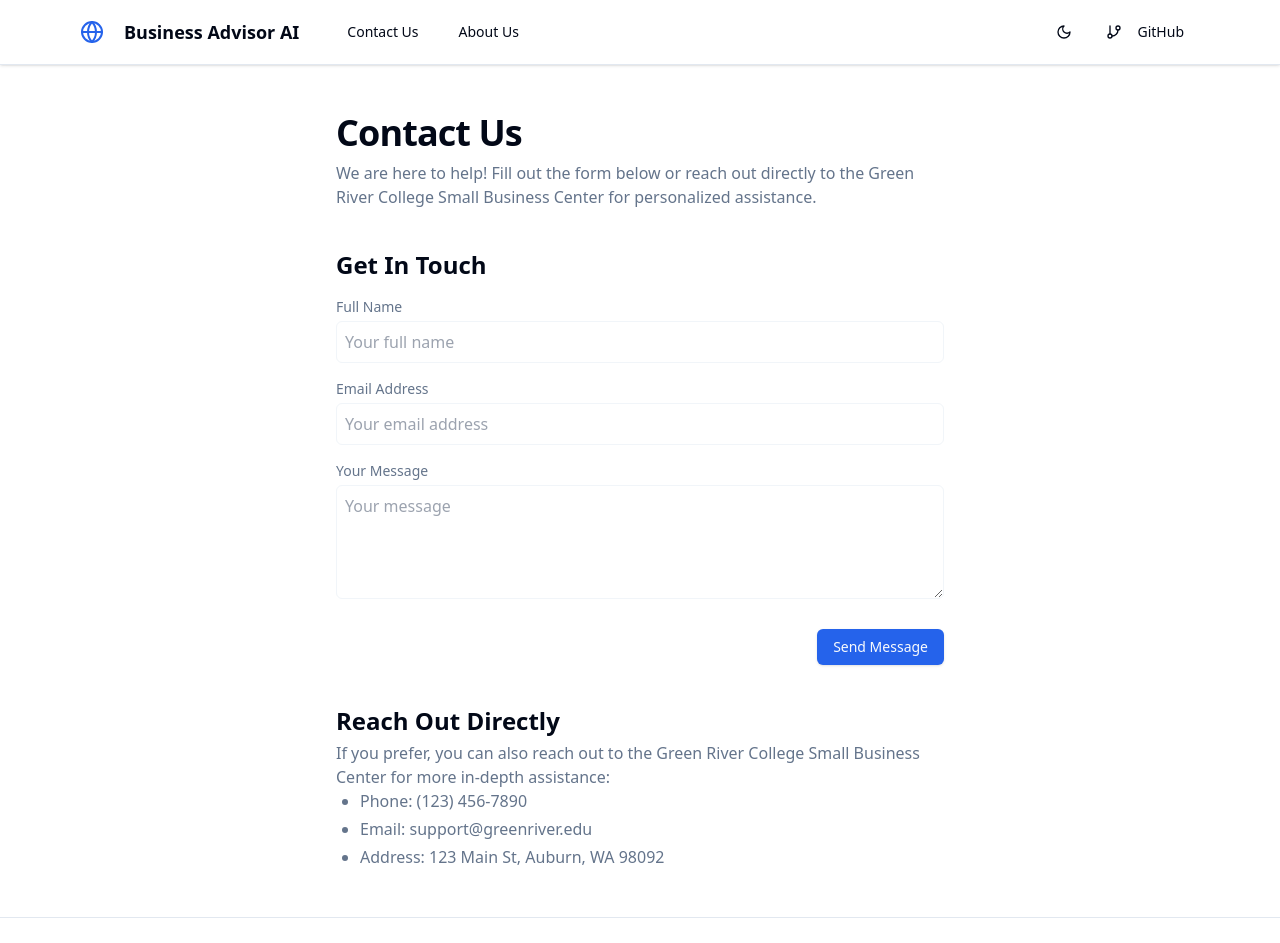
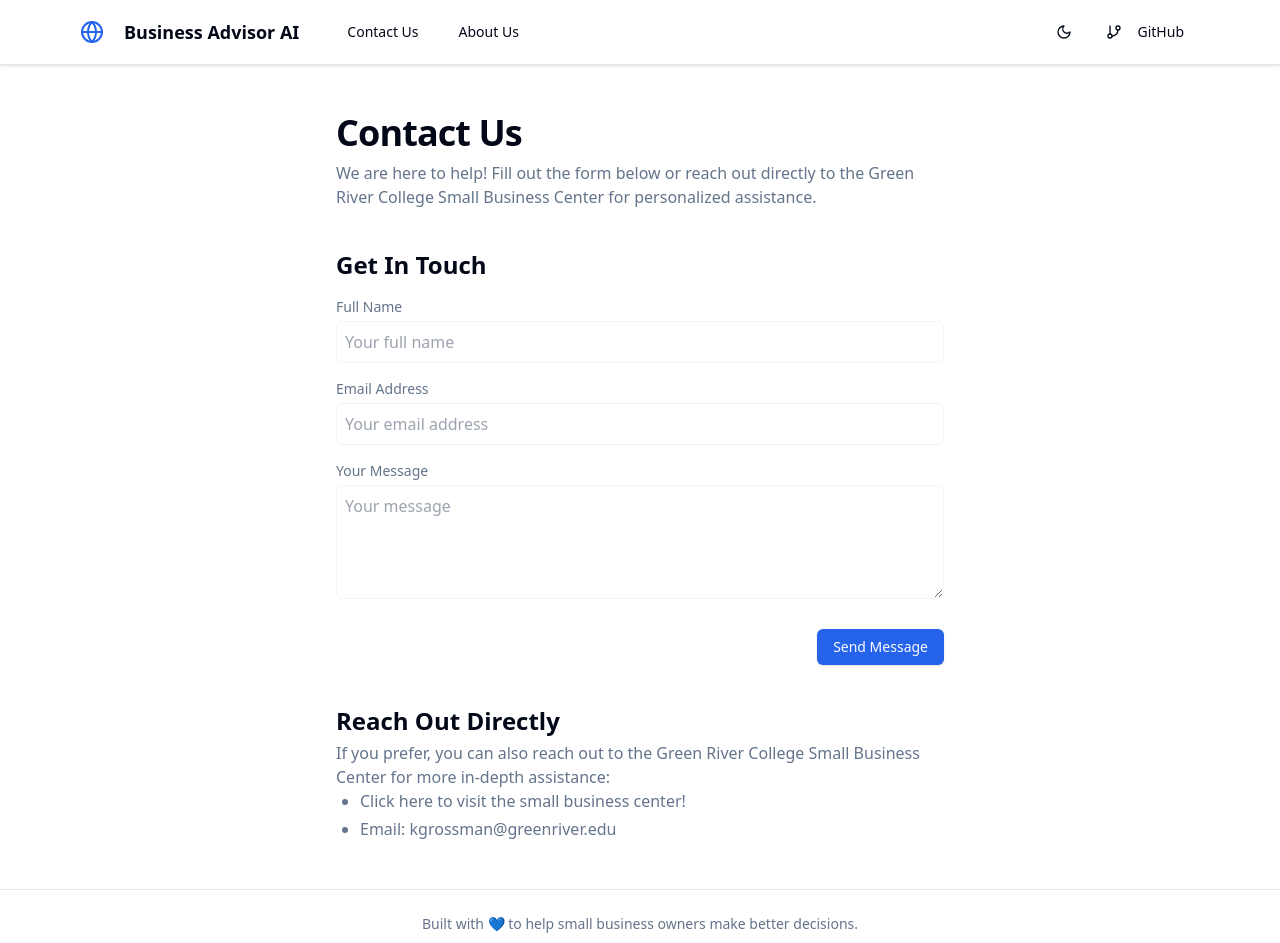
Before and after one commit to KevinGrossman/Business-Advisor, a Next.js app: page /contact in a window 1280 px wide. Shown: the top 943 px of the page. Built offline with nearby package versions, Linux system fonts and the light colour scheme.

Commit message:
Modified some info in the contact page for accuracy

```diff
--- a/src/app/contact/page.tsx
+++ b/src/app/contact/page.tsx
@@ -179,9 +179,8 @@ export default function ContactPage() {
             Small Business Center for more in-depth assistance:
           </p>
           <ul className="list-disc pl-6 text-muted-foreground space-y-1">
-            <li>Phone: (123) 456-7890</li>
-            <li>Email: support@greenriver.edu</li>
-            <li>Address: 123 Main St, Auburn, WA 98092</li>
+            <li><a href="https://www.greenriver.edu/students/academics/continuing-community-education/small-business-center/index.html">Click here to visit the small business center!</a></li>
+            <li>Email: kgrossman@greenriver.edu</li>
           </ul>
         </section>
       </div>
```
